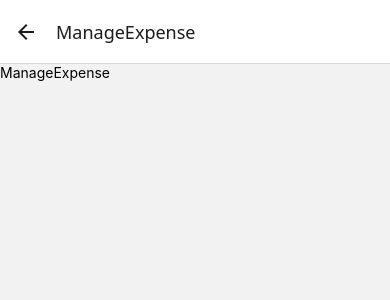
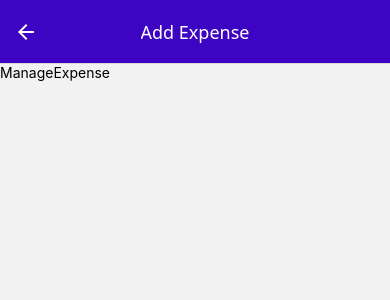
Before and after one commit to superGemHere/Expense-Tracker-App-RN, a React Native app in the folder ExpenseTracker/: screen /ManageExpense in a window 390 px wide. Shown: the top 300 px of the page. Built offline with nearby package versions, Linux system fonts and the light colour scheme.

Commit message:
feat: dynamic title depending on the action

```diff
--- a/ExpenseTracker/App.jsx
+++ b/ExpenseTracker/App.jsx
@@ -58,10 +58,16 @@ export default function App() {
     <>
       <StatusBar style="light" />
       <NavigationContainer>
-        <Stack.Navigator initialRouteName='ExpensesOverview' options={{
+        <Stack.Navigator initialRouteName='ExpensesOverview' screenOptions={{
           headerTitleAlign: 'center',
+          headerStyle:{
+            backgroundColor: GlobalStyles.colors.primary500
+          },
+          headerTintColor: 'white',
         }}>
-          <Stack.Screen name="ManageExpense" component={ManageExpense} />
+          <Stack.Screen name="ManageExpense" component={ManageExpense} options={{
+            presentation: 'modal',
+          }}/>
           <Stack.Screen name="ExpensesOverview" component={ExpensesOverview} options={{
             headerShown: false
           }}/>
--- a/ExpenseTracker/components/ExpensesOutput/ExpenseItem.jsx
+++ b/ExpenseTracker/components/ExpensesOutput/ExpenseItem.jsx
@@ -4,11 +4,13 @@ import { GlobalStyles } from "../../constants/styles";
 import { getFormattedDate } from "../../utils/date";
 import { useNavigation } from "@react-navigation/native";
 
-const ExpenseItem = ({ description, amount, date }) => {
+const ExpenseItem = ({ id, description, amount, date }) => {
   const navigation = useNavigation();
 
   const expensePressHandler = () => {
-   navigation.navigate("ManageExpense")
+   navigation.navigate("ManageExpense", {
+      expenseId: id,
+   })
   };
 
   return (
--- a/ExpenseTracker/screens/ManageExpense.jsx
+++ b/ExpenseTracker/screens/ManageExpense.jsx
@@ -1,12 +1,24 @@
-import { View, Text } from 'react-native'
-import React from 'react'
+import { View, Text } from "react-native";
+import React, { useLayoutEffect } from "react";
 
-const ManageExpense = () => {
+const ManageExpense = ({ route, navigation }) => {
+  const expenseId = route.params?.expenseId;
+
+  const isEditing = !!expenseId;
+
+  useLayoutEffect(() => {
+    navigation.setOptions({
+      title: isEditing ? "Edit Expense" : "Add Expense",
+    })
+  }, [navigation, isEditing]);
+
+
+
   return (
     <View>
       <Text>ManageExpense</Text>
     </View>
-  )
-}
+  );
+};
 
-export default ManageExpense
+export default ManageExpense;
```
